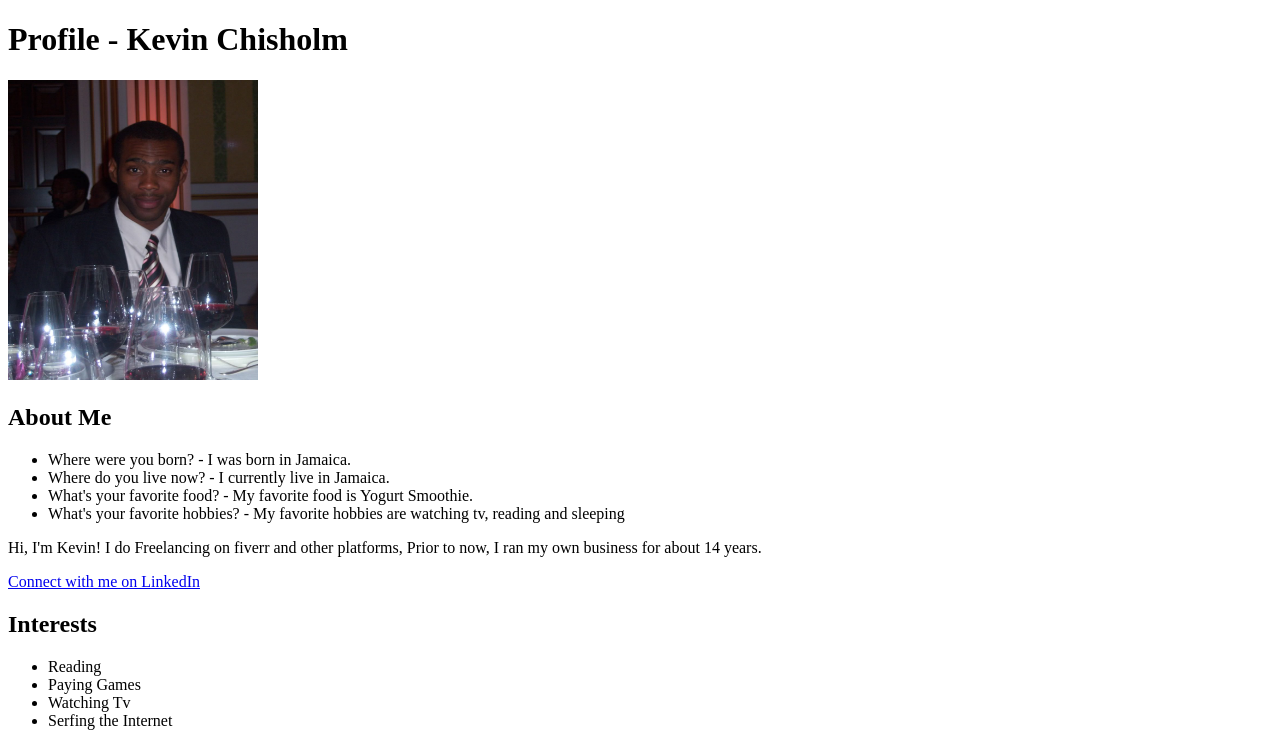
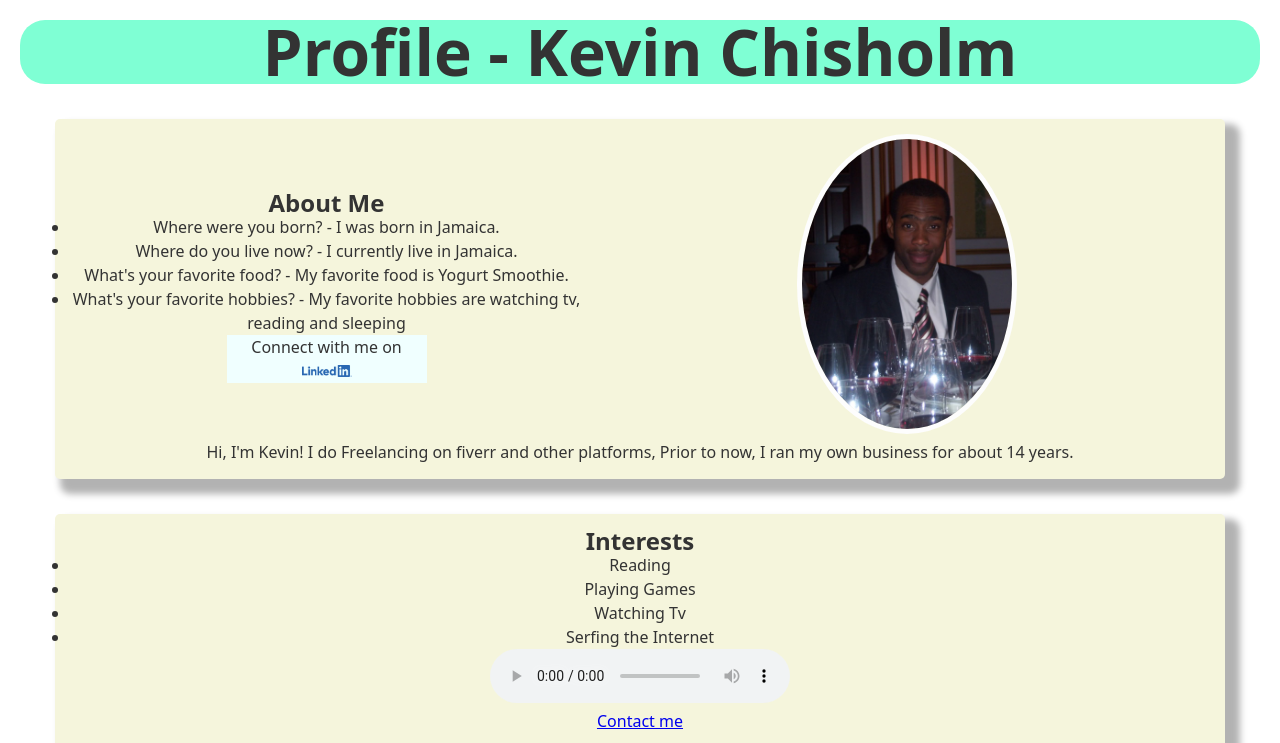
Before and after one commit to kevchi/1-HTML-CSS-JavaScript, a plain HTML site: page profile.html in a window 1280 px wide. Shown: the top 743 px of the page. Drawn offline with Linux system fonts and the light colour scheme.

Commit message:
updated about me with css

```diff
--- /dev/null
+++ b/css/profile.css
@@ -0,0 +1,109 @@
+/*Reset the default styles including the pseuso element*/
+*,
+*::before,
+*::after {
+  margin: 0;
+  padding: 0;
+  box-sizing: border-box; /*this replaces the content-box default*/
+}
+
+/*Global Styles*/
+body {
+  font-family: system-ui, -apple-system, BlinkMacSystemFont, "Segoe UI", Roboto, Oxygen, Ubuntu, Cantarell, "Open Sans",
+    "Helvetica Neue", sans-serif;
+  line-height: 1.5em;
+  background-color: fefefe;
+  color: #333;
+  padding: 20px;
+}
+
+/*Header Styles*/
+header {
+  background-color: aquamarine;
+  color: #333;
+  padding: 20px;
+  text-align: center;
+  border-radius: 25px;
+}
+
+header h1 {
+  margin: auto;
+  font-size: 4em;
+}
+
+/*Styling of the main content section */
+main {
+  margin: auto;
+  padding: auto;
+  text-align: center;
+}
+
+/*Styling for all section content*/
+section {
+  margin: 35px;
+  padding: 15px;
+  background-color: beige;
+  border-radius: 5px;
+  box-shadow: 10px 10px 7px 5px rgb(0, 0, 0, 0.3);
+}
+
+/*Styling for Hero, profile_photo, & about_me classes*/
+.hero {
+  display: flex;
+  flex-direction: row-reverse;
+  justify-content: space-between;
+  align-items: center;
+}
+
+#profile_photo {
+  width: 200px;
+  height: auto;
+  margin: auto;
+  max-width: 45%;
+}
+
+#about_me {
+  flex-grow: 1;
+  max-width: 45%;
+}
+
+/*Styling for Freelance class*/
+
+/*Styling the Images*/
+#profile_photo img,
+.sample_photos img {
+  max-width: 110%;
+  margin: auto;
+  border-radius: 50%;
+  border: 5px solid #fdfdfd;
+}
+
+.linkedin_link {
+  background-color: azure;
+  max-width: 200px;
+  margin: auto;
+}
+.linkedin_link img {
+  display: inline-block;
+  flex-direction: row;
+}
+.linkedin_link p {
+  display: inline-block;
+  flex-direction: row;
+}
+
+/*Adjusted font size for h1*/
+@media all and (max-width: 800px) {
+  header h1 {
+    font-size: 3rem;
+    color: rgb(187, 49, 122);
+  }
+}
+
+/*Adjusted font size for h1*/
+@media all and (max-width: 650px) {
+  header h1 {
+    font-size: 2rem;
+    color: red;
+  }
+}
--- a/profile.html
+++ b/profile.html
@@ -5,31 +5,48 @@
     <meta http-equiv="X-UA-Compatible" content="IE=edge" />
     <meta name="viewport" content="width=device-width, initial-scale=1.0" />
     <title>Profile - Kevin Chisholm</title>
+    <link rel="stylesheet" href="./css/profile.css" />
   </head>
   <body>
     <header>
       <h1>Profile - Kevin Chisholm</h1>
     </header>
+    <main>
       <section>
+        <div class="hero">
+          <div id="profile_photo">
             <img src="images/Profile.png" alt="Kevin Chisholm Profile Photo" width="250" height="300" />
+          </div>
+          <div id="about_me">
+            <div>
               <h2>About Me</h2>
+            </div>
             <ul>
               <li>Where were you born? - I was born in Jamaica.</li>
               <li>Where do you live now? - I currently live in Jamaica.</li>
               <li>What's your favorite food? - My favorite food is Yogurt Smoothie.</li>
               <li>What's your favorite hobbies? - My favorite hobbies are watching tv, reading and sleeping</li>
             </ul>
-      <p>
-        Hi, I'm Kevin! I do Freelancing on fiverr and other platforms, Prior to now, I ran my own business for about 14
-        years.
+            <div class="linkedin_link">
+              <p>Connect with me on</p>
+              <a href="https://www.linkedin.com/in/kevin-chisholm-4639b026//"
+                ><img src="./images/LI-Logo.png" alt="linkedin Logo" width="50px"
+              /></a>
+            </div>
+          </div>
+        </div>
+        <div class="freelance">
+          <p class="introduction">
+            Hi, I'm Kevin! I do Freelancing on fiverr and other platforms, Prior to now, I ran my own business for about
+            14 years.
           </p>
-      <a href="https://www.linkedin.com/in/kevin-chisholm-4639b026//">Connect with me on LinkedIn</a>
+        </div>
       </section>
       <section>
         <h2>Interests</h2>
         <ul>
           <li>Reading</li>
-        <li>Paying Games</li>
+          <li>Playing Games</li>
           <li>Watching Tv</li>
           <li>Serfing the Internet</li>
         </ul>
@@ -40,7 +57,7 @@
         <br />
         <a href="#contact">Contact me</a>
       </section>
-    <section>
+      <section class="sample_photos">
         <img src="images/IMG_0024.jpeg" alt="Kevin Chisholm Avatar" width="250" height="300" />
         <h2>Sample photos to show links</h2>
         <p>Here are some photos to show samples of image links</p>
@@ -49,6 +66,8 @@
         <br />
         <a href="#top">Back to top</a>
       </section>
+    </main>
+    <footer>
       <section id="contact">
         <h2>Contact Me</h2>
         <p>
@@ -56,5 +75,6 @@
           <strong>(305) 906-3424</strong>.
         </p>
       </section>
+    </footer>
   </body>
 </html>
```
Also changed, not shown: images/LI-Logo.png (added). Lines whose indentation alone changed are shown as unchanged.
